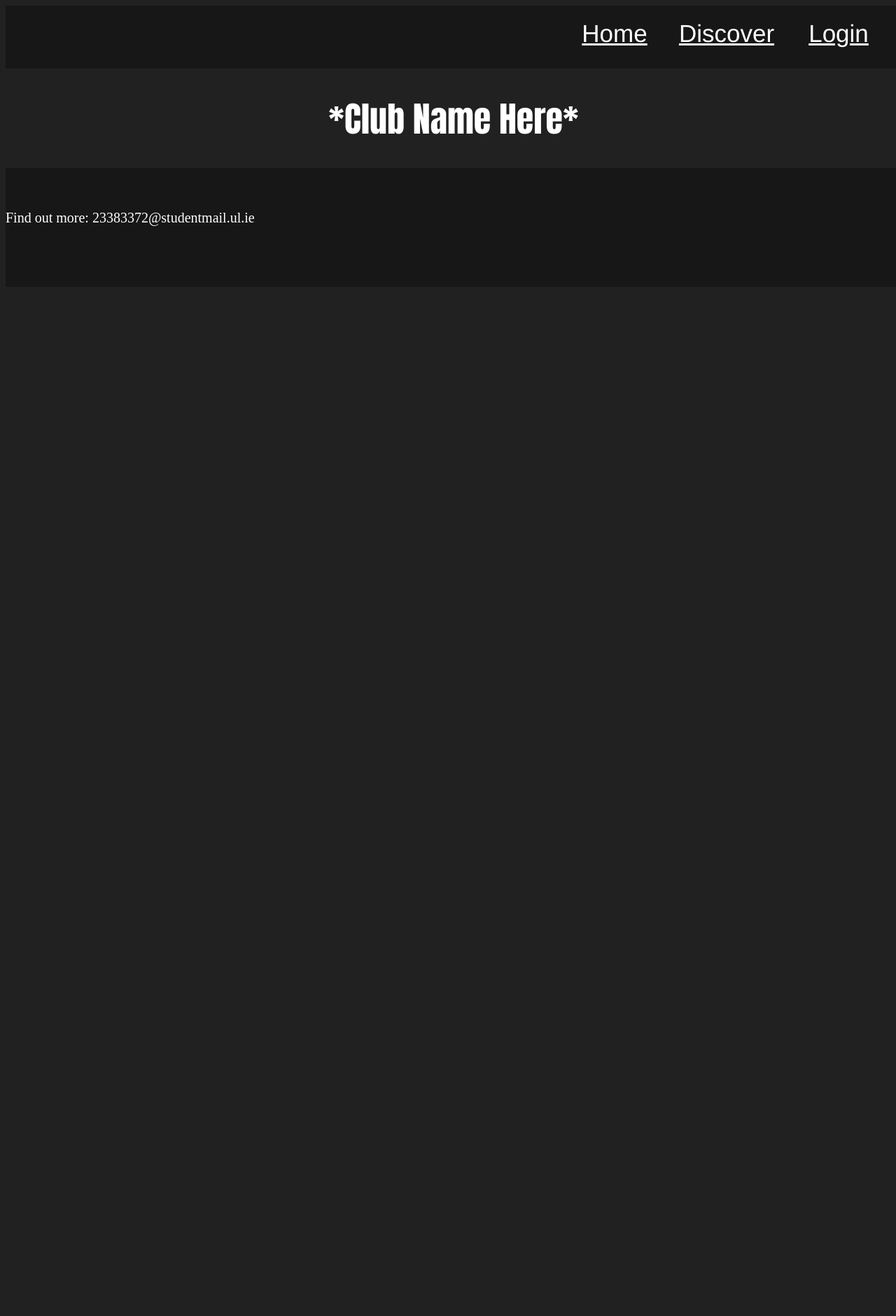
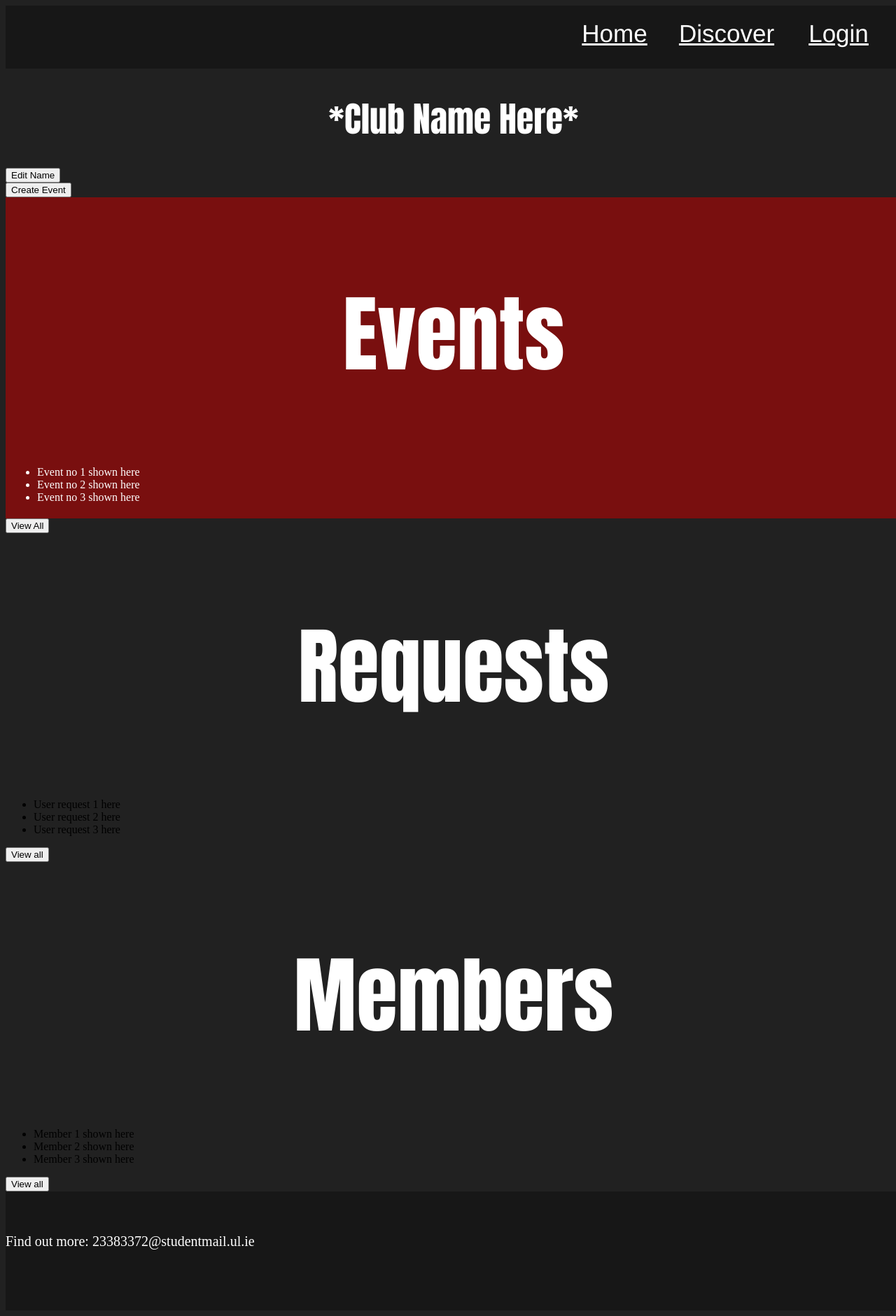
Before and after one commit to Fred-Sheppard/ClubMini, a Django app: template app/templates/coordinator_dashboard.html in a window 1280 px wide. Shown: the whole page at 70% size. Before the commit the page ends 323 px from the top, so only its background shows below. Run offline with Django 5.2, Linux system fonts and the light colour scheme; the template is opened without the code that fills it, so the values that code supplies are empty.

Commit message:
finished coordinator_dashboard.html

```diff
--- a/app/templates/coordinator_dashboard.html
+++ b/app/templates/coordinator_dashboard.html
@@ -4,7 +4,42 @@
 <h1>*Club Name Here*</h1>
 
     <div id="edit-club-name">
+    <button type="button dit-name">Edit Name</button>
+    </div>
+</div>
+    <div id="event-control">
+    <button type="button create-event">Create Event</button>
+    <div id="upcoming-events">
+        <h2>Events</h2>
+        <ul>
+            <li>Event no 1 shown here</li>
+             <li>Event no 2 shown here</li>
+             <li>Event no 3 shown here</li>
+        </ul>
+    </div>
+    <button type="button view-all-events">View All</button>
+    </div>
+    <div id="members-control">
+    <div id="requests">
+        <h2>Requests</h2>
+        <ul>
+            <li>User request 1 here</li>
+            <li>User request 2 here</li>
+            <li>User request 3 here</li>
+        </ul>
+        <button type="button view-all-requests">View all</button>
+    </div>
+        <div id="members">
+            <h2>Members</h2>
+            <ul>
+                <li>Member 1 shown here</li>
+                <li>Member 2 shown here</li>
+                <li>Member 3 shown here</li>
+            </ul>
+            <button type="button view-all-members">View all</button>
+
+        </div>
 
     </div>
-</div>
+
 {% endblock %}
```
